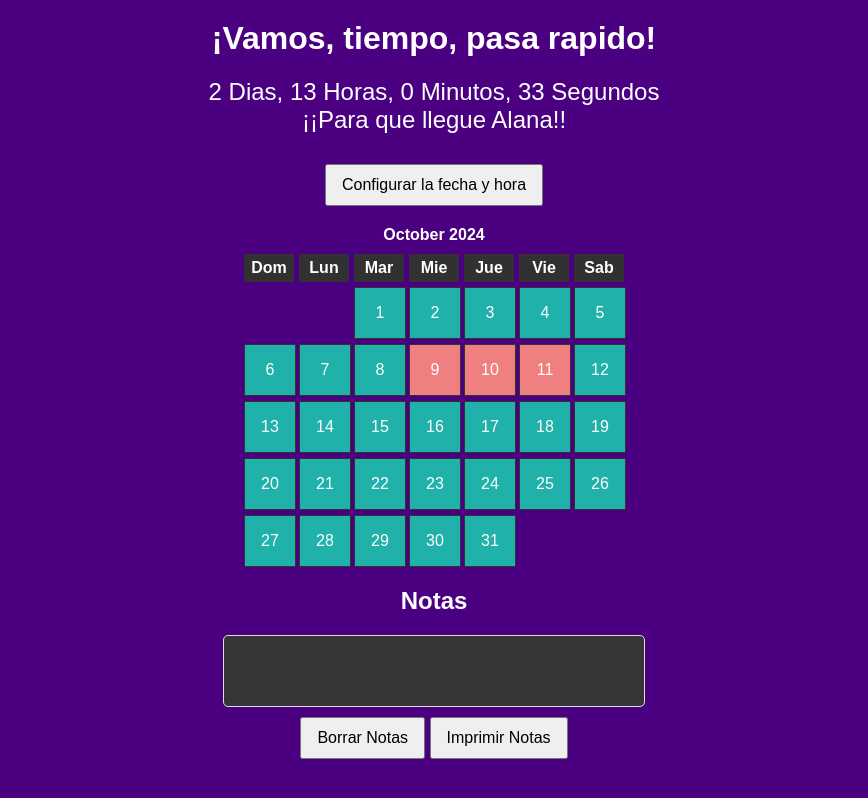
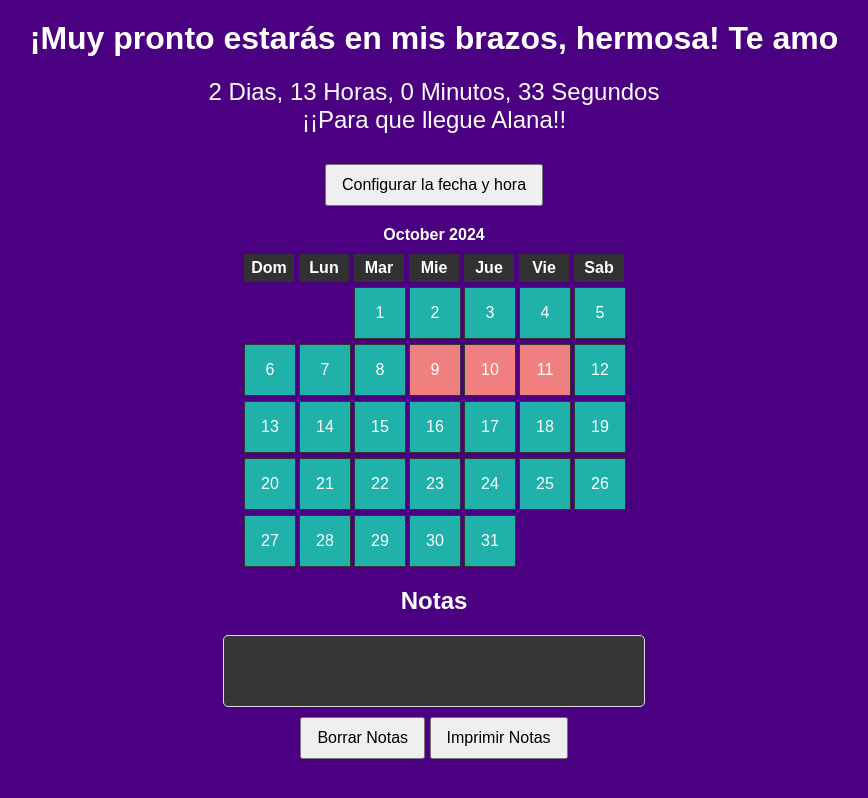
Before and after one commit to lucasgonzalez939/Countdown, a plain HTML site: page index.html in a window 1280 px wide. Shown: the whole page, without its empty margins (206-1074 px from the left). Drawn offline with Linux system fonts and the light colour scheme.

Commit message:
Un cambio nomas en el mensaje

```diff
--- a/index.html
+++ b/index.html
@@ -7,7 +7,7 @@
     <link rel="stylesheet" href="style.css">
 </head>
 <body>
-    <h1>¡Vamos, tiempo, pasa rapido!</h1>
+    <h1>¡Muy pronto estarás en mis brazos, hermosa! Te amo</h1>
 
     <div id="countdown">Cargando...</div>
     <div id="custom-message-display"></div> <!-- Custom message will be displayed here -->
```
